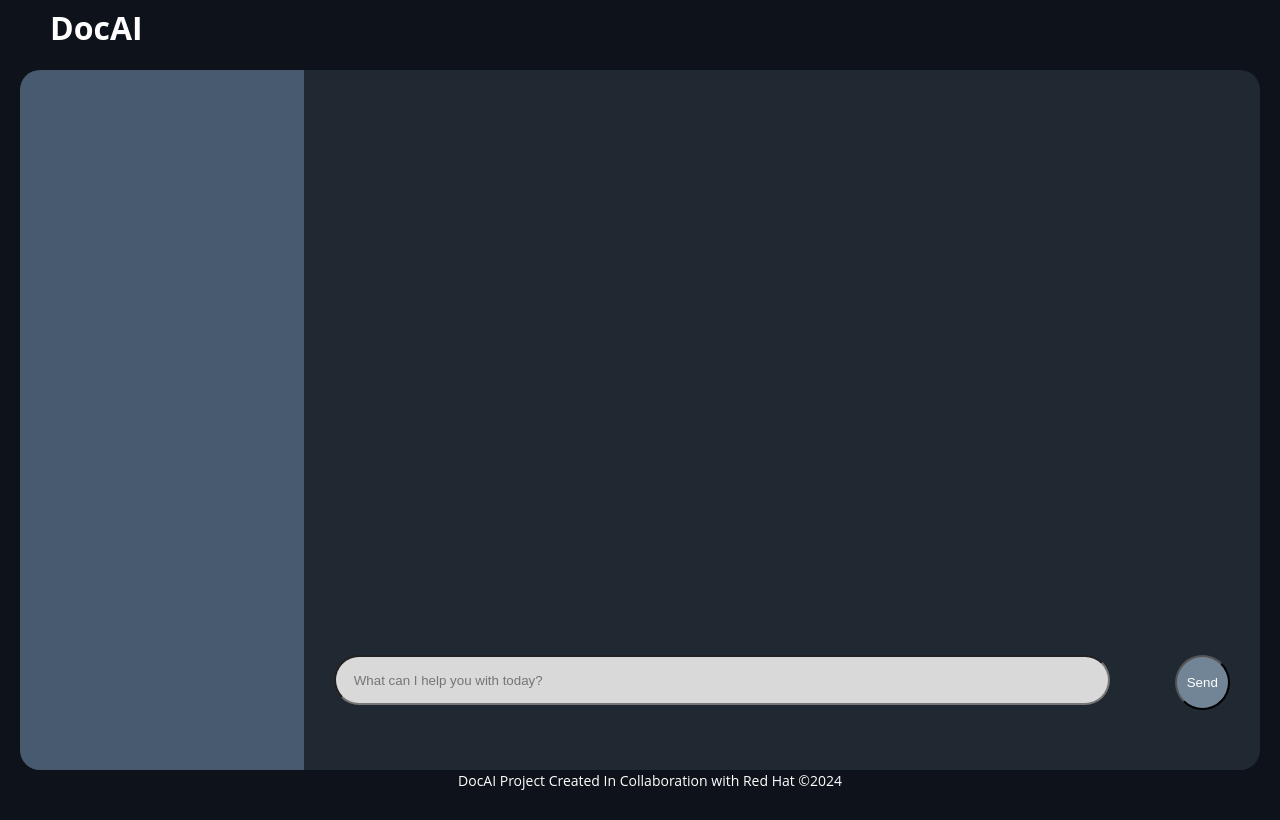
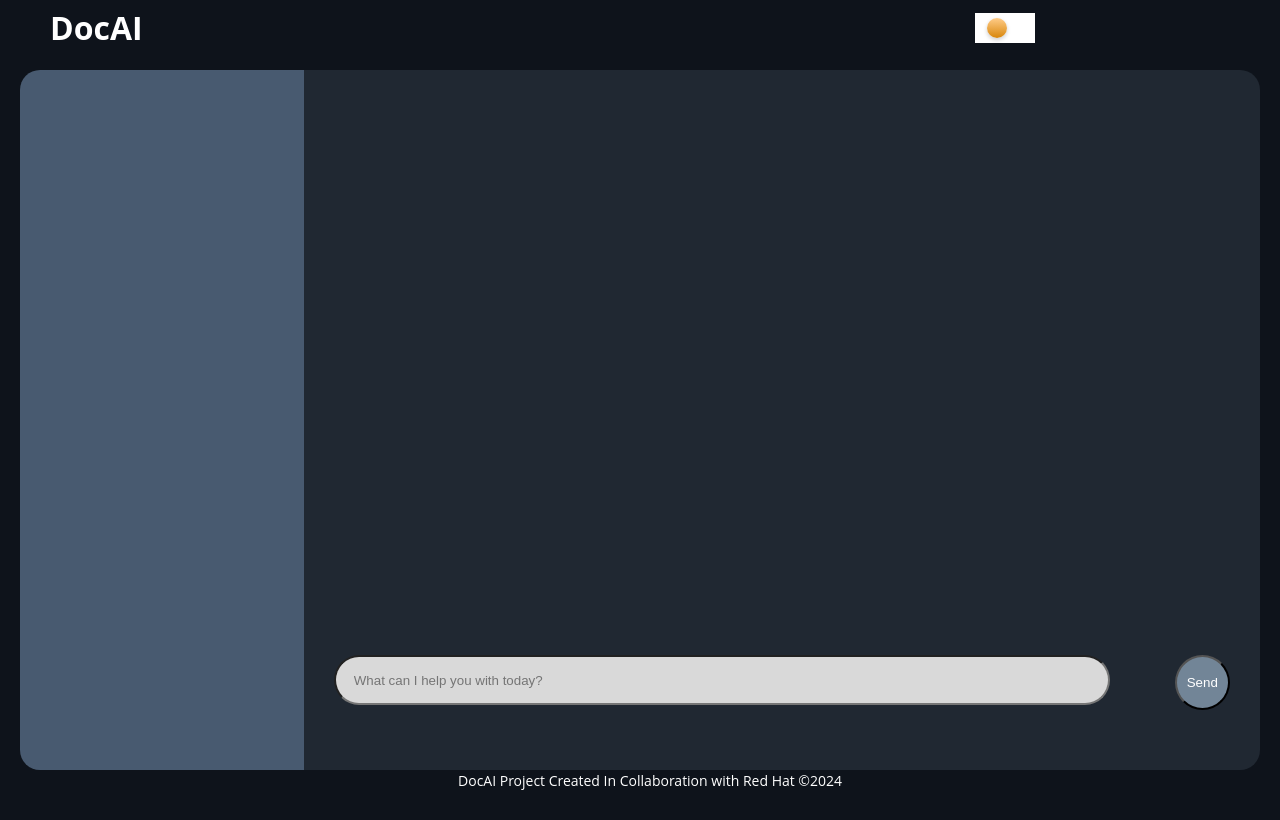
Before and after one commit to GraysonHackett/DocAI, a React (Create React App) app: page / in a window 1280 px wide. Built offline with nearby package versions, Linux system fonts and the light colour scheme.

Commit message:
Styling changes and toggleswitch feature creation

```diff
--- a/src/App.css
+++ b/src/App.css
@@ -30,7 +30,7 @@
   border-bottom-left-radius: 20px;
 }
 
-.App {
+.App{
   text-align: center;
   background-color: transparent;
   padding: 20px;
@@ -56,6 +56,26 @@
   display: flex;
   align-items: center;
   justify-content: flex-start;
+}
+
+.dark-mode {
+  background-color: #333;
+  color: #fff;
+}
+
+.dark-mode-toggle {
+  background-color: transparent;
+  color: white;
+  border: none;
+  padding: 10px;
+  cursor: pointer;
+  top: 50%;
+  right: 0;
+  transform: translateY(-50%);
+}
+
+.dark-mode-toggle:hover {
+  background-color: rgba(255, 255, 255, 0.1);
 }
 
 main {
--- a/src/App.js
+++ b/src/App.js
@@ -1,13 +1,21 @@
-import React from 'react';
+import React, { useState } from 'react';
+import ToggleSwitch from './Toggleswitch';
 import Chatbot from './Chatbot';
-import './App.css'; // Ensure this line is here to import your CSS
+import './App.css';
 
 function App() {
+    const [darkMode, setDarkMode] = useState(false);
+
+    const toggleDarkMode = () => {
+        setDarkMode(!darkMode);
+    };
+
     return (
-        <div className="App">
+        <div className={darkMode ? "App dark-mode" : "App"}>
             <div className="leftTaskbar"></div>
             <header className="App-header">
                 <h1>DocAI</h1>
+                <ToggleSwitch isChecked={darkMode} onChange={toggleDarkMode} />
             </header>
             <main>
                 <Chatbot/>
--- /dev/null
+++ b/src/ToggleSwitchStyles.css
@@ -0,0 +1,78 @@
+.toggle-switch {
+    width: 60px; /* Adjusted width */
+    height: 30px; /* Adjusted height */
+    position: relative;
+    margin-left: auto; /* Adjusted positioning */
+    margin-right: 20px; /* Adjusted positioning */
+    display: flex;
+    align-items: center;
+    justify-content: space-between;
+  }
+
+  .toggle-switch input {
+    width: 0;
+    height: 0;
+    visibility: hidden;
+  }
+
+  .toggle-switch label {
+    position: relative;
+    display: block;
+    width: 30px; /* Adjusted width */
+    height: 30px; /* Adjusted height */
+    cursor: pointer;
+  }
+
+  .toggle-switch label:after {
+    content: "";
+    width: 20px; /* Adjusted width */
+    height: 20px; /* Adjusted height */
+    position: absolute;
+    top: 5px;
+    left: 5px;
+    background: linear-gradient(180deg, #ffcc89, #d8860b);
+    border-radius: 50%;
+    box-shadow: 0px 2px 4px rgba(0,0,0,0.2);
+    transition: 0.3s;
+  }
+
+  .toggle-switch input:checked + label:after {
+    left: calc(100% - 25px); /* Adjusted positioning */
+    transform: translateX(-100%);
+    background: linear-gradient(180deg, #777, #3a3a3a);
+  }
+
+  .toggle-switch .background {
+    width: 100%;
+    height: 100%;
+    background: #fff;
+    z-index: -1;
+    position: absolute;
+    transition: 0.3s;
+  }
+
+  .toggle-switch input:checked + label + .background {
+    background: #242424;
+  }
+
+  .toggle-switch label svg {
+    width: 20px; /* Adjusted width */
+    fill: #fff;
+    transition: 0.3s;
+  }
+
+  .toggle-switch label svg.sun {
+    fill: #fff;
+  }
+
+  .toggle-switch label svg.moon {
+    fill: #7e7e7e;
+  }
+
+  .toggle-switch input:checked + label svg.sun {
+    fill: #7e7e7e;
+  }
+
+  .toggle-switch input:checked + label svg.moon {
+    fill: #fff;
+  }
--- /dev/null
+++ b/src/Toggleswitch.js
@@ -0,0 +1,20 @@
+import React from 'react';
+import './ToggleSwitchStyles.css';
+
+const ToggleSwitch = ({ isChecked, onChange }) => {
+  return (
+    <div className="toggle-switch">
+      <input type="checkbox" id="toggle" checked={isChecked} onChange={onChange} />
+      <label htmlFor="toggle"></label>
+      <div className="background"></div>
+      <svg className="sun" xmlns="http://www.w3.org/2000/svg" viewBox="0 0 24 24">
+        <path></path>
+      </svg>
+      <svg className="moon" xmlns="http://www.w3.org/2000/svg" viewBox="0 0 24 24">
+        <path></path>
+      </svg>
+    </div>
+  );
+};
+
+export default ToggleSwitch;
```
